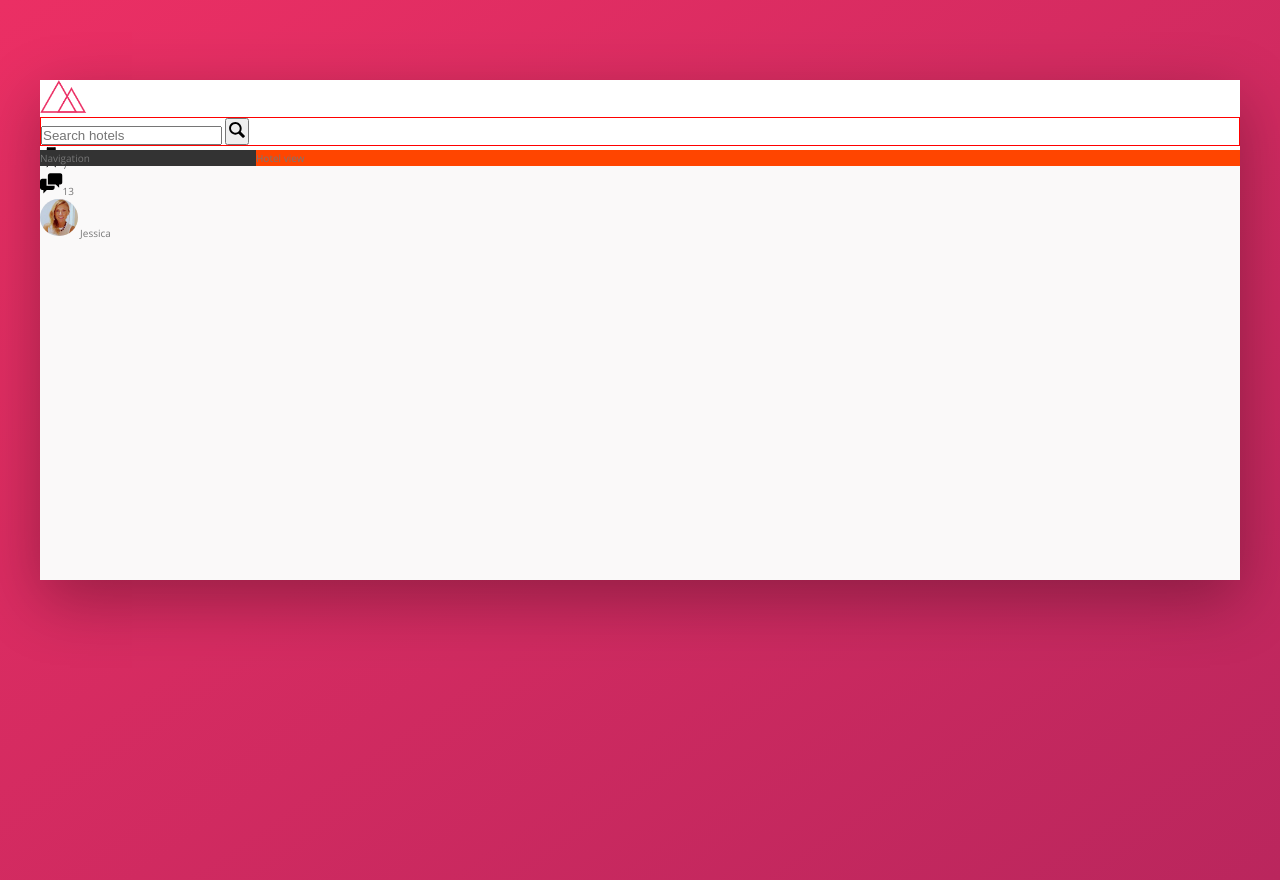
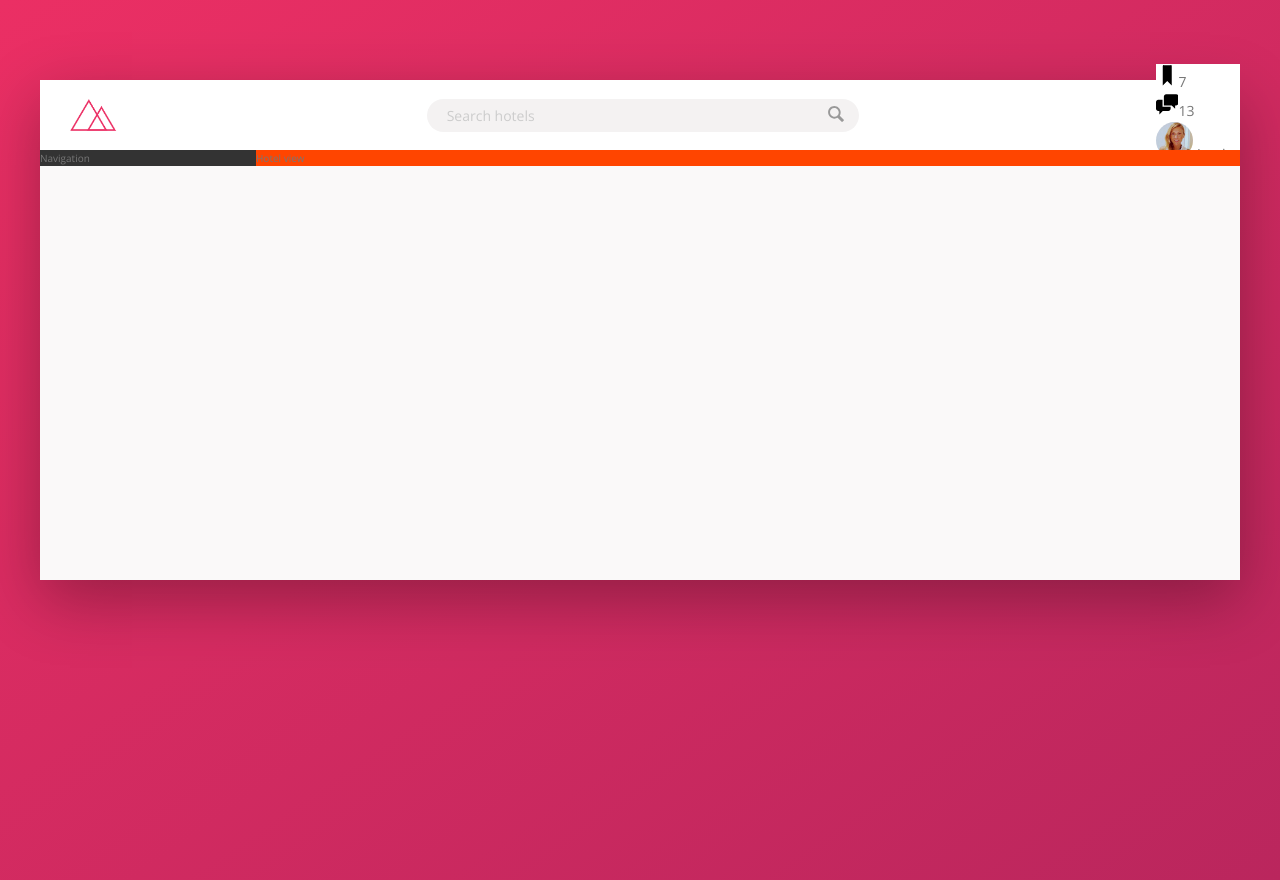
Before and after one commit to VihagaYohan/Trillo, a website: page index.html in a window 1280 px wide. Drawn offline with nearby package versions, Linux system fonts and the light colour scheme.

Commit message:
Added search field

```diff
--- a/sass/abstracts/_variables.scss
+++ b/sass/abstracts/_variables.scss
@@ -4,11 +4,11 @@
 
 $Grey-light-1: #faf9f9;
 $Grey-light-2: #f4f2f2;
-$-Grey-light-3: #f0eeee;
-$-Grey-light-4: #ccc;
+$Grey-light-3: #f0eeee;
+$Grey-light-4: #ccc;
 
-$-Grey-dark-1: #333;
+$Grey-dark-1: #333;
 $Grey-dark-2: #777;
-$-Grey-dark-3: #999;
+$Grey-dark-3: #999;
 
 $shadow-dark:0 2rem 6rem rgba(0,0,0,0.3);
--- a/sass/layout/_header.scss
+++ b/sass/layout/_header.scss
@@ -1,24 +1,68 @@
 .logo {
   height: 3.25rem;
+  margin-left: 3rem;
 }
 
 .search {
-    border:1px solid red;
+    flex:0 0 40%;
+
+    display: flex;
+    align-items: center;
+    justify-content: center;
+
   &__input {
+      font-family: inherit;
+      font-size: inherit;
+      color:inherit;
+      background-color: $Grey-light-2;
+      border:none;
+      padding: .7rem 2rem;
+      border-radius: 100px;
+      width: 90%;
+      transition: all .2s;
+      margin-right: -3.25rem;
+
+      &:focus{
+          outline: none;
+          width: 100%;
+          background-color: $Grey-light-3;
+
+      }
+
+      &::-webkit-input-placeholder{
+          font-weight: 100;
+          color: $Grey-light-4;
+      }
+
+      &__input:focus + &__button{
+        background-color: $Grey-light-3;
+      }
   }
 
   &__button {
+      border:none;
+      background-color:  $Grey-light-2;
+
+      &:focus{
+        outline: none;
+      }
+
+      &:active{
+          transform: translateY(2px);
+      }
   }
 
   &__icon {
     height: 2rem;
     width: 2rem;
-
+    fill:$Grey-dark-3
   }
 }
 
 .user-nav {
+    background-color: greenyellow;
   &__icon-box {
+      background-color: white;
   }
 
   &__icon {
@@ -27,9 +71,11 @@
 }
 
   &__notification {
+    background-color: white;
   }
 
   &__user {
+    background-color: white;
   }
 
   &__user-photo {
@@ -38,5 +84,6 @@
   }
 
   &__user-name {
+    background-color: white;
   }
 }
--- a/sass/pages/_home.scss
+++ b/sass/pages/_home.scss
@@ -11,6 +11,10 @@
     height: 7rem;
     background: #fff;
     border-bottom: $Grey-dark-2;
+    display: flex;
+    justify-content: space-between;
+    align-items: center;
+    font-size: 1.4rem;
 }
 
 .content{
@@ -19,7 +23,7 @@
 }
 
 .sidebar{
-    background-color: $-Grey-dark-1;
+    background-color: $Grey-dark-1;
 
     flex:0 0 18%; // read flex grow, flex shrink, flex basis
 }
```
Also changed, not shown: css/main.css.
